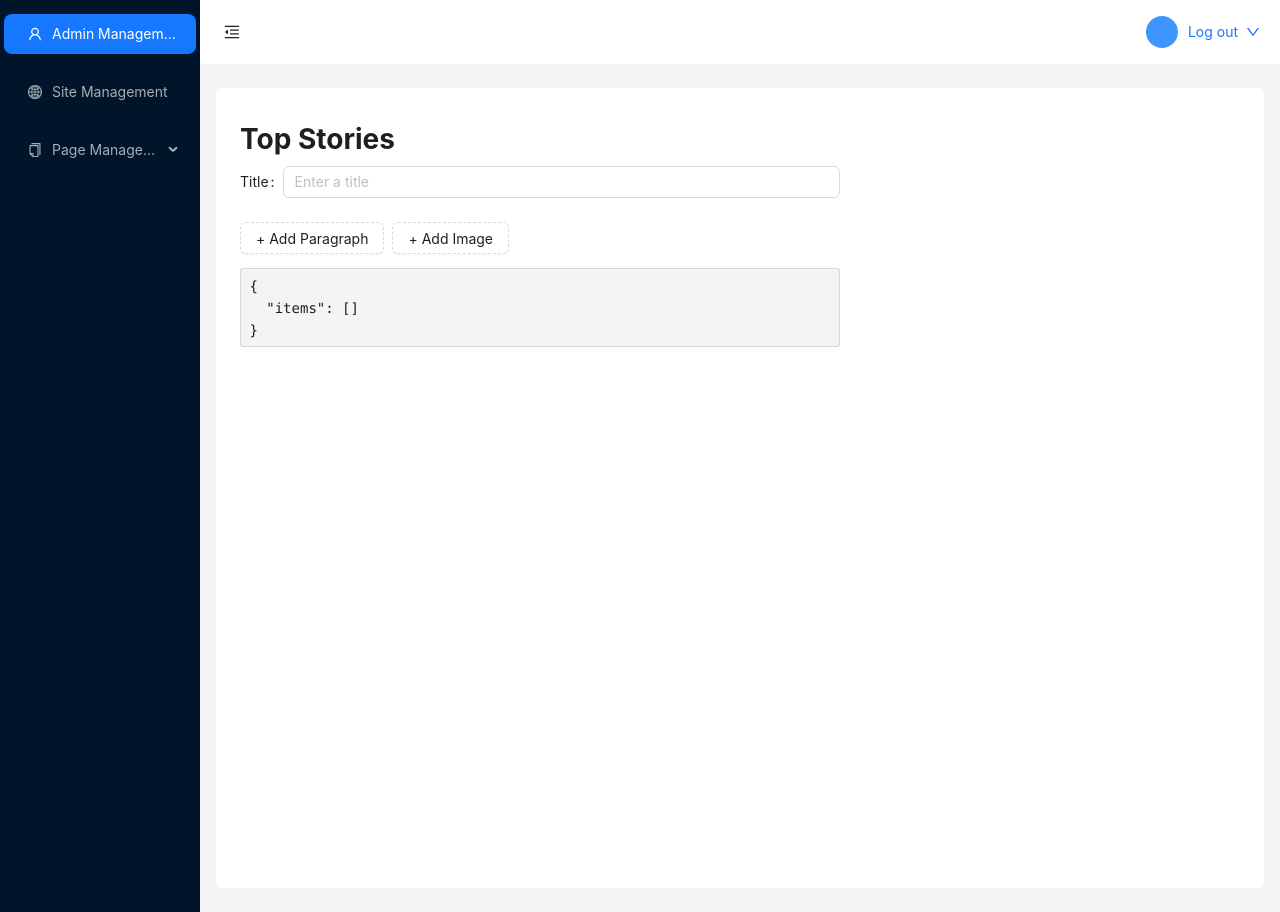
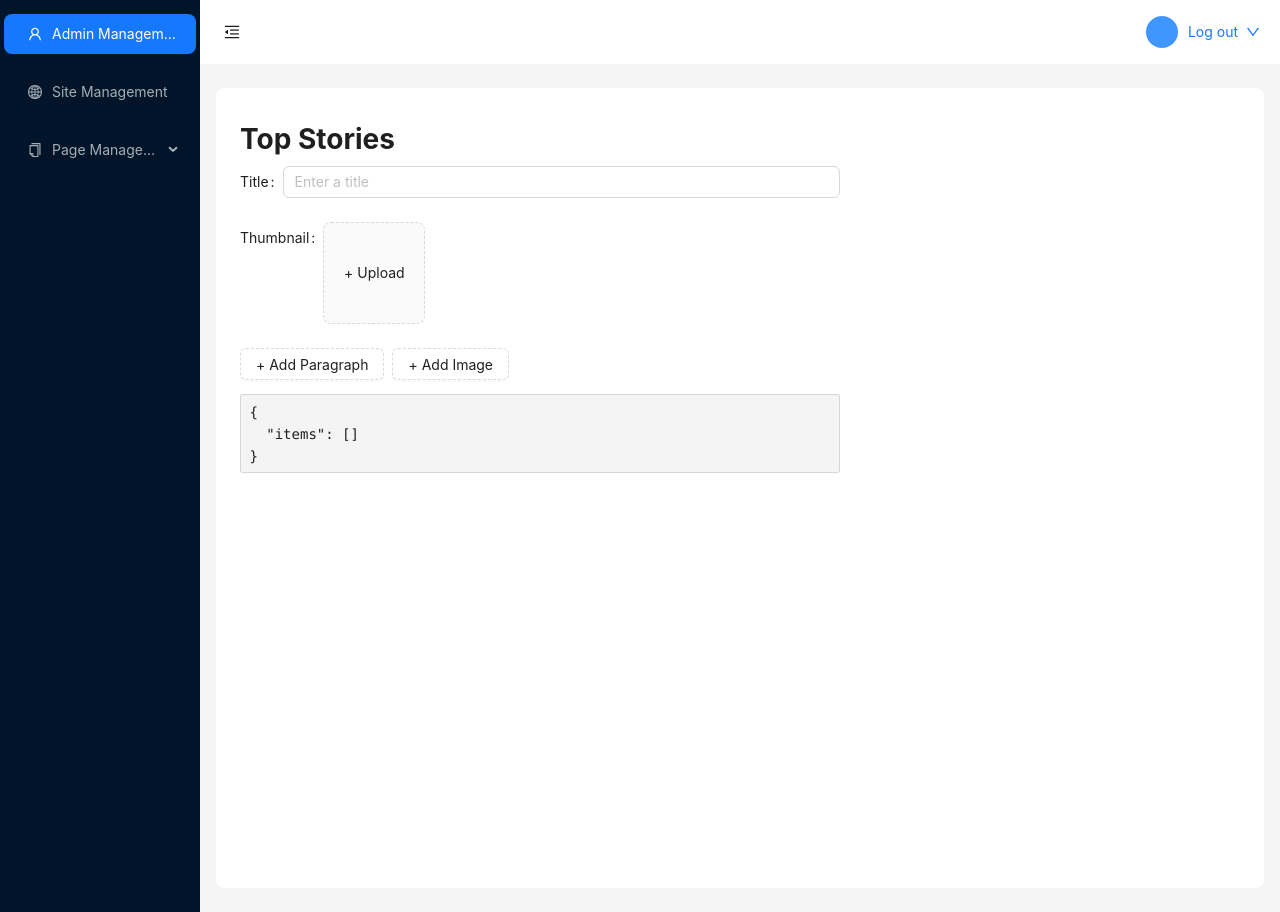
Before and after one commit to JoshVilla/adminSite, a React (Vite) app: page /admin/topStories in a window 1280 px wide. Built offline with nearby package versions, Linux system fonts and the light colour scheme.

Commit message:
add title and thumbnail form

```diff
--- a/src/pages/pageManagement/topStories/index.tsx
+++ b/src/pages/pageManagement/topStories/index.tsx
@@ -59,6 +59,15 @@ const TopStories = () => {
         <Form.Item label="Title" name="title">
           <Input placeholder="Enter a title" />
         </Form.Item>
+        <Form.Item label="Thumbnail" name="thumbnail">
+          <Upload
+            listType="picture-card"
+            maxCount={1}
+            beforeUpload={() => false} // disable auto-upload
+          >
+            <div>+ Upload</div>
+          </Upload>
+        </Form.Item>
         <Form.List name="items">
           {(fields, { add, remove }) => (
             <div
```
